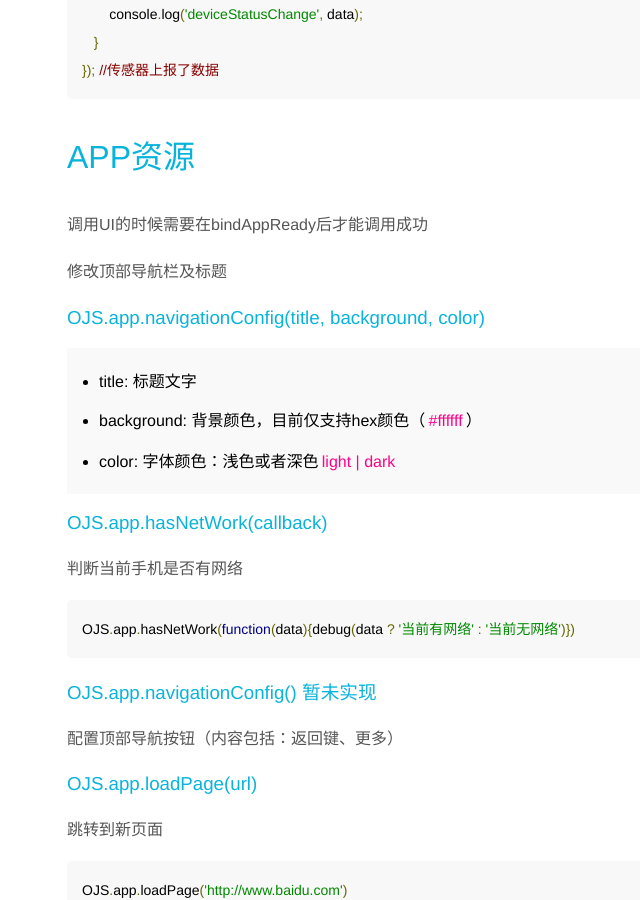
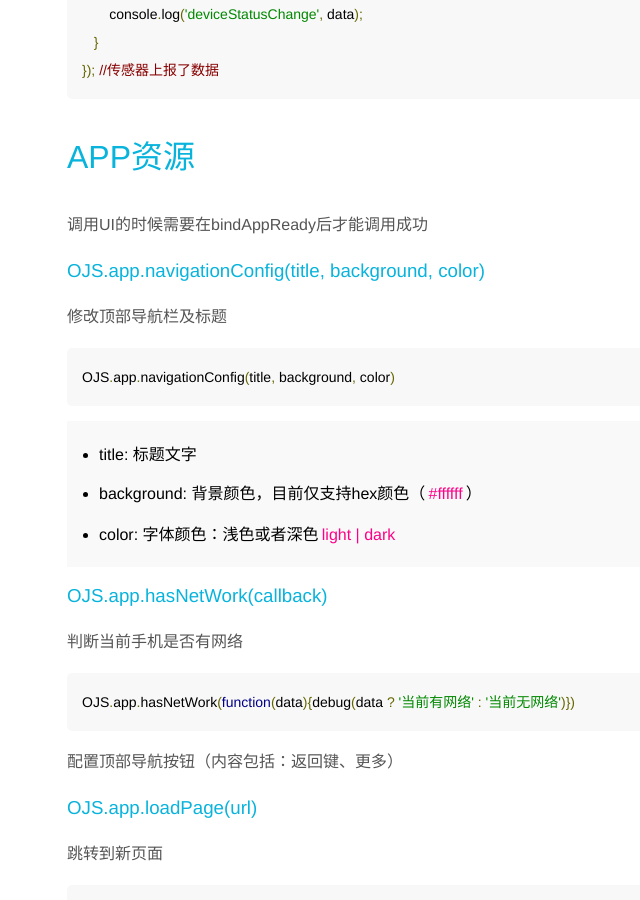
Before and after one commit to cmiot-fe/docs, a Jekyll site: the page built from _oneapp/index.md, in a window 1280 px wide and 900 px high, scrolled down 2737 px. Shown: the whole window, without its empty margins (273-913 px from the left). Built offline with Jekyll 4.4.1, drawn with Linux system fonts in a browser that asks for light colours.

Commit message:
修改部分显示问题-2

```diff
--- a/_oneapp/index.md
+++ b/_oneapp/index.md
@@ -105,9 +105,11 @@ sensorName如为字符串则获取一个传感器的值，sensorName若为数组
 
 调用UI的时候需要在bindAppReady后才能调用成功
 
+<h3 id="OJSnavigationConfig">OJS.app.navigationConfig(title, background, color)</h3>
+
 修改顶部导航栏及标题
 
-<h3 id="OJSnavigationConfig">OJS.app.navigationConfig(title, background, color)</h3>
+    OJS.app.navigationConfig(title, background, color)
 
 * title: 标题文字
 * background: 背景颜色，目前仅支持hex颜色（`#ffffff`）
@@ -120,7 +122,6 @@ sensorName如为字符串则获取一个传感器的值，sensorName若为数组
 
     OJS.app.hasNetWork(function(data){debug(data ? '当前有网络' : '当前无网络')})
 
-<h3 id="OJSUInavigationConfig">OJS.app.navigationConfig() 暂未实现</h3>
 
 配置顶部导航按钮（内容包括：返回键、更多）
 
```
